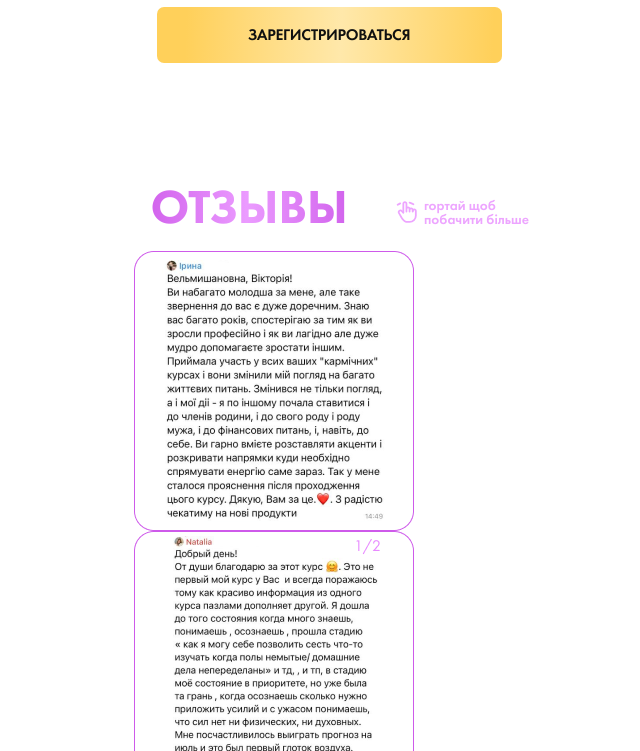
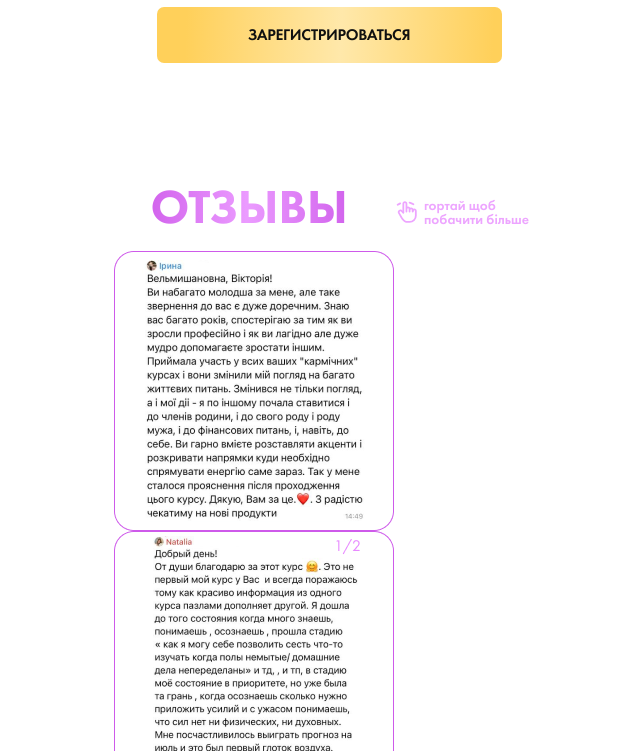
Before and after one commit to RomanIsaiev/work-website-51, a plain HTML site: page index.html in a window 1280 px wide. Shown: the part 6997-7748 px from the top of the page, without its empty margins (311-951 px from the left). Drawn offline with nearby package versions, Linux system fonts and the light colour scheme; a script that the page names is missing.

Commit message:
remove padb

```diff
--- a/src/css/styles.css
+++ b/src/css/styles.css
@@ -1242,7 +1242,7 @@ img {
 }
 
 .swiper-wrapper {
-  padding-left: 20px;
+  /* padding-left: 20px; */
   margin-bottom: 40px;
 }
 
```
